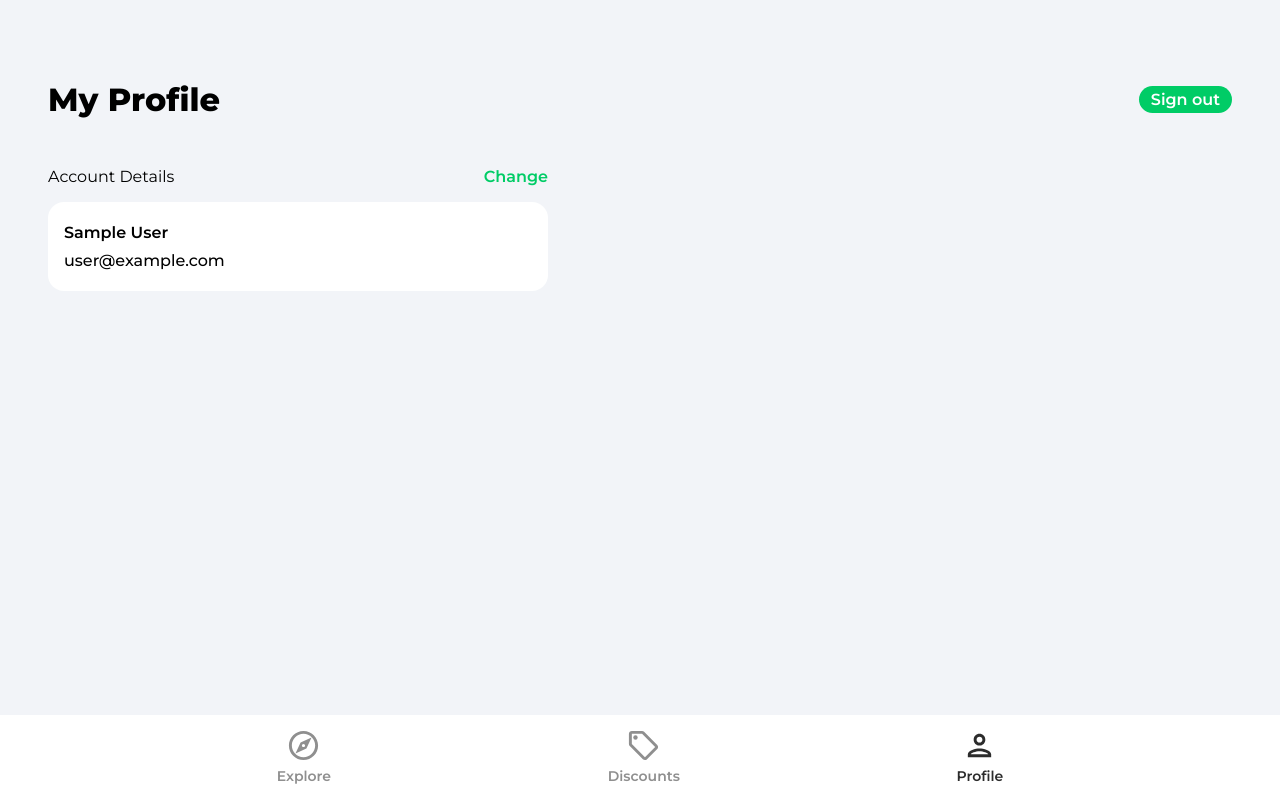
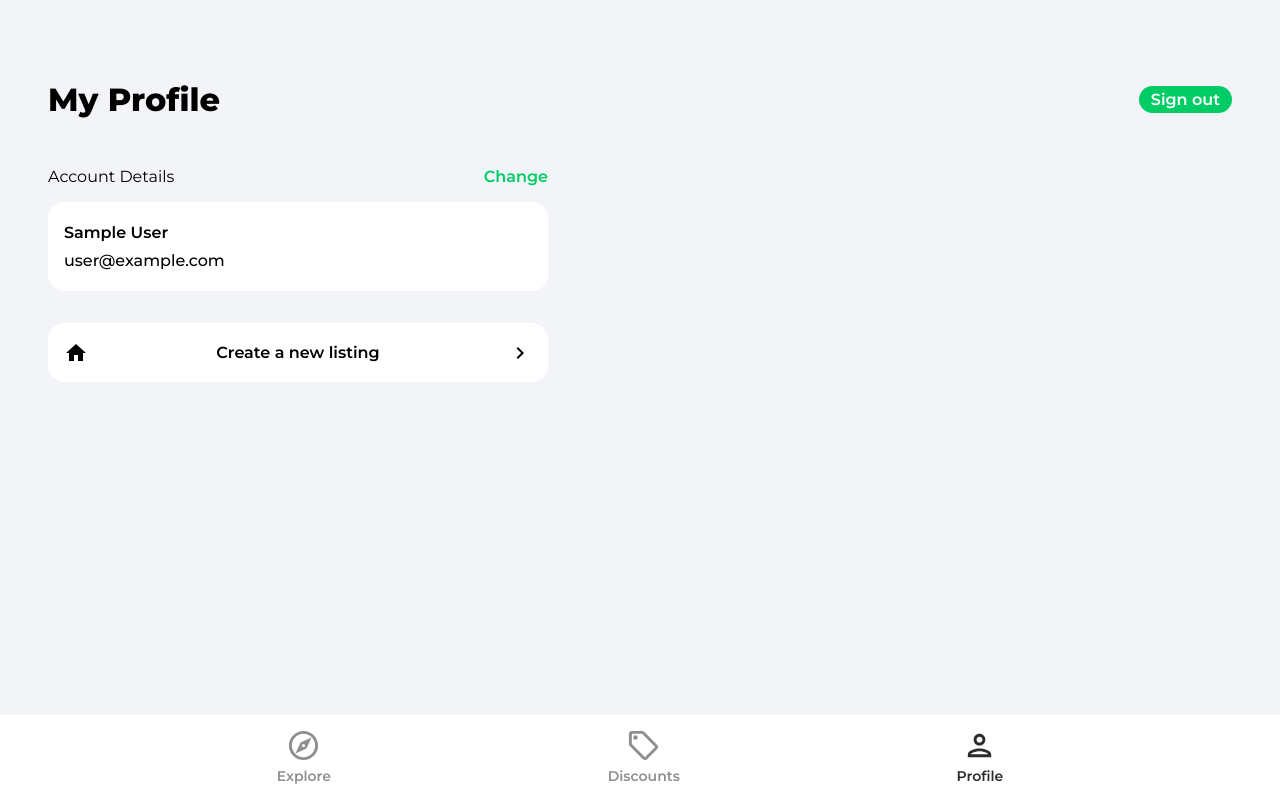
Before and after one commit to sestok/marketplace-app, a React (Create React App) app: page /profile in a window 1280 px wide. Built offline with nearby package versions, Linux system fonts and the light colour scheme; no server answers; sample sign-in values are in the browser's storage.

Commit message:
Care a new listing component

```diff
--- a/src/App.js
+++ b/src/App.js
@@ -11,6 +11,7 @@ import { ToastContainer } from 'react-toastify'
 import 'react-toastify/dist/ReactToastify.css'
 import PrivateRoute from './components/PrivateRoute'
 import Category from './pages/Category'
+import NewListing from './pages/NewListing'
 
 function App() {
   return (
@@ -26,6 +27,7 @@ function App() {
             <Route path='/profile' element={<Profile />} />
           </Route>
           <Route path='/forgot' element={<ForgotPassword />} />
+          <Route path='/new-listing' element={<NewListing />} />
         </Routes>
         <Navbar />
       </Router>
--- /dev/null
+++ b/src/pages/NewListing.jsx
@@ -0,0 +1,9 @@
+import React from 'react'
+
+function NewListing() {
+  return (
+    <div>NewListing</div>
+  )
+}
+
+export default NewListing
--- a/src/pages/Profile.jsx
+++ b/src/pages/Profile.jsx
@@ -3,8 +3,10 @@ import { useState } from 'react'
 import { getAuth, updateProfile } from 'firebase/auth'
 import { updateDoc, doc } from 'firebase/firestore'
 import { db } from '../firebase.config'
-import { useNavigate} from 'react-router-dom'
+import { useNavigate, Link } from 'react-router-dom'
 import { toast } from 'react-toastify'
+import rightArrow from '../assets/svg/keyboardArrowRightIcon.svg'
+import homeIcon from '../assets/svg/homeIcon.svg'
 
 function Profile() {
   const auth = getAuth()
@@ -96,6 +98,11 @@ function Profile() {
             />
           </form>
         </div>
+        <Link to='/new-listing' className='createListing'>
+          <img src={homeIcon} alt='Home' />
+          <p>Create a new listing</p>
+          <img src={rightArrow} alt='' />
+        </Link>
       </main>
     </div>
   )
```
